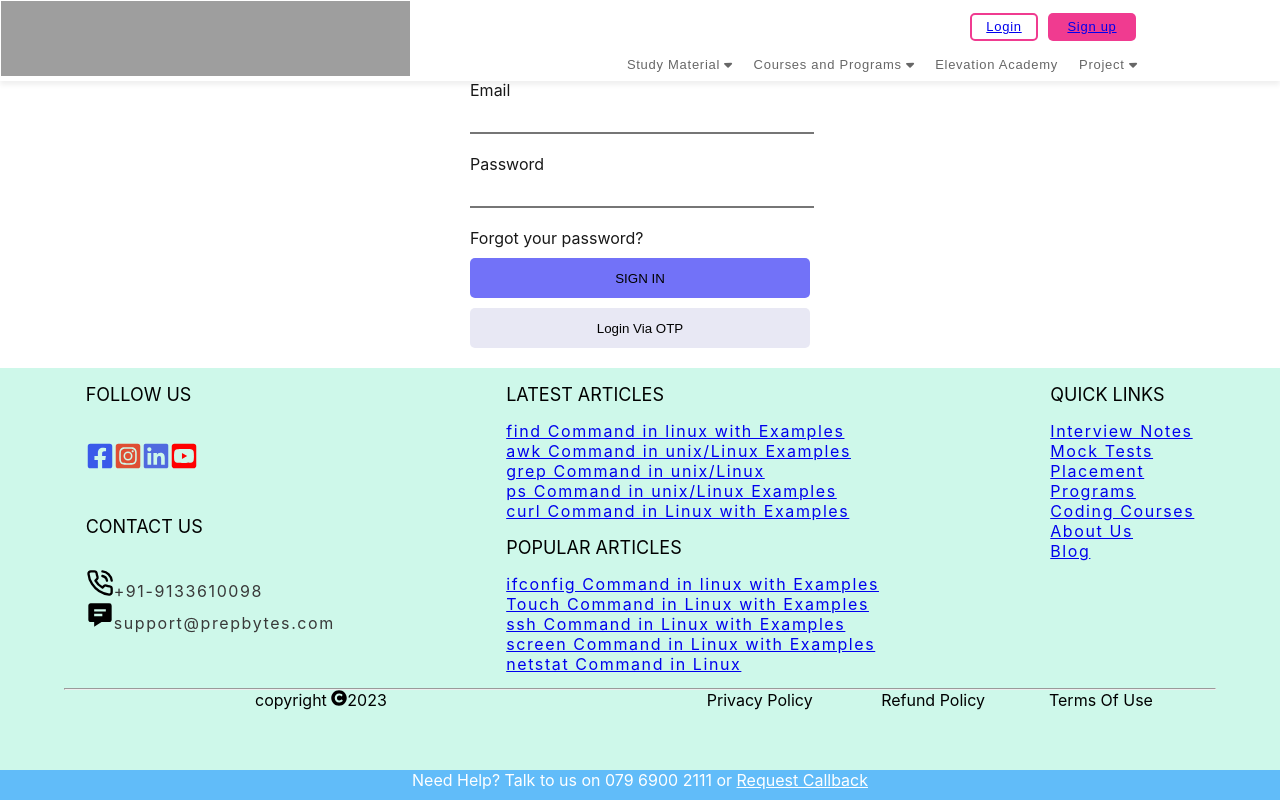
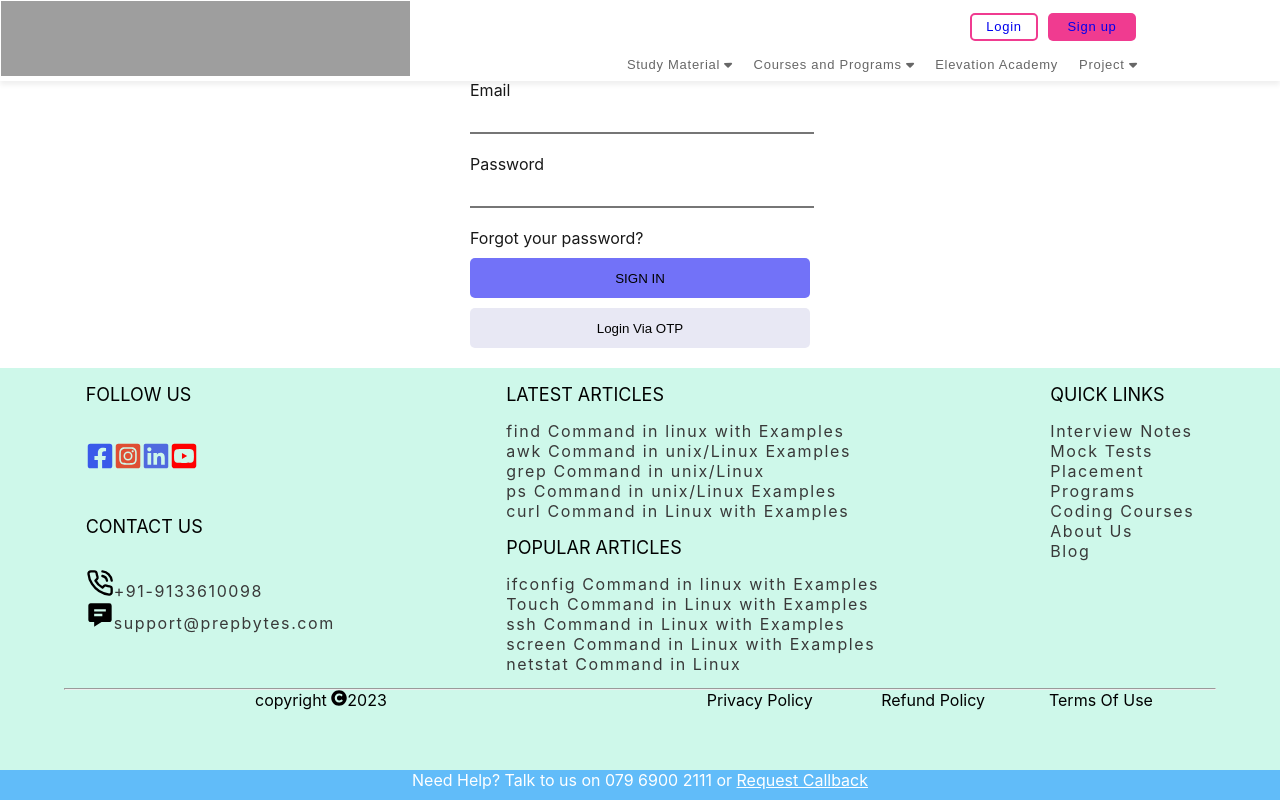
Before and after one commit to Nagavasu45/prepbytesclonefronted, a React (Create React App) app: page /Loginnsub in a window 1280 px wide. Built offline with nearby package versions, Linux system fonts and the light colour scheme; grey boxes are pictures that could not be loaded.

Commit message:
commit15

```diff
--- a/src/Stylesheets/footer.css
+++ b/src/Stylesheets/footer.css
@@ -49,12 +49,7 @@
 
 
 }
-.margin-align-2 NavLink{
-    text-decoration: none;
-    color:rgb(49, 48, 48);
-    font-size: 16px;
-    letter-spacing: 0.1rem;
-}
+
 .footer-hr{
 
 
@@ -95,6 +90,11 @@
     color:white;
 
 
+}
+
+.footer-navlink-style{
+    text-decoration: none;
+    color:rgb(57, 57, 57);
 }
 @media only screen  and (min-width:340px) and (max-width:750px){
     .footer-main-container{
--- a/src/Stylesheets/navbar.css
+++ b/src/Stylesheets/navbar.css
@@ -35,6 +35,7 @@
     font-weight:500;
     border-radius: 5px;
     letter-spacing:0.1ch;
+    text-decoration: none;
 }
 #login:hover{
     color: black;
@@ -49,6 +50,7 @@
     border-radius: 5px;
     color:white;
     letter-spacing:0.1ch;
+    text-decoration: none;
 }
 #signup:hover{
     color: black;
@@ -59,6 +61,15 @@
     right:8rem;
 
 }
+.text-style-navlink{
+  text-decoration: none;
+
+}
+.text-style-navlink:hover{
+  text-decoration: none;
+  color: black;
+}
+
 .dropdown {
     float: left;
     overflow: hidden;
--- a/src/components/Footer.js
+++ b/src/components/Footer.js
@@ -32,22 +32,22 @@ const Footer = () => {
         <div className='margin-align-1'>LATEST ARTICLES</div>
 
         <div className='margin-align-2'>
-        <NavLink>find Command in linux with Examples</NavLink><br/>
-        <NavLink>awk Command in unix/Linux Examples</NavLink><br/>
-        <NavLink>grep Command in unix/Linux </NavLink><br/>
-    <NavLink>ps Command in unix/Linux Examples</NavLink><br/>
-    <NavLink>curl Command in Linux with Examples</NavLink><br/>
+        <NavLink className="footer-navlink-style">find Command in linux with Examples</NavLink><br/>
+        <NavLink className="footer-navlink-style">awk Command in unix/Linux Examples</NavLink><br/>
+        <NavLink className="footer-navlink-style">grep Command in unix/Linux </NavLink><br/>
+    <NavLink className="footer-navlink-style">ps Command in unix/Linux Examples</NavLink><br/>
+    <NavLink className="footer-navlink-style">curl Command in Linux with Examples</NavLink><br/>
 
     </div>
 
     <div className='margin-align-3'>POPULAR ARTICLES</div>
 
     <div className='margin-align-2'>
-        <NavLink>ifconfig Command in linux with Examples</NavLink><br/>
-    <NavLink>Touch Command in Linux with Examples</NavLink><br/>
-    <NavLink>ssh Command in Linux with Examples </NavLink><br/>
-    <NavLink>screen Command in Linux with Examples</NavLink><br/>
-    <NavLink>netstat Command in Linux </NavLink><br/>
+        <NavLink className="footer-navlink-style">ifconfig Command in linux with Examples</NavLink><br/>
+    <NavLink className="footer-navlink-style">Touch Command in Linux with Examples</NavLink><br/>
+    <NavLink className="footer-navlink-style">ssh Command in Linux with Examples </NavLink><br/>
+    <NavLink className="footer-navlink-style">screen Command in Linux with Examples</NavLink><br/>
+    <NavLink className="footer-navlink-style">netstat Command in Linux </NavLink><br/>
 
     </div>
     </div>
@@ -55,13 +55,13 @@ const Footer = () => {
     <div className='margin-align-1'>QUICK LINKS</div>
 
     <div className='margin-align-2'>
-    <NavLink>Interview Notes</NavLink><br/>
-    <NavLink>Mock Tests</NavLink><br/>
-    <NavLink>Placement</NavLink><br/>
-    <NavLink>Programs</NavLink><br/>
-    <NavLink>Coding Courses</NavLink><br/>
-    <NavLink>About Us</NavLink><br/>
-    <NavLink>Blog</NavLink><br/>
+    <NavLink className="footer-navlink-style">Interview Notes</NavLink><br/>
+    <NavLink className="footer-navlink-style">Mock Tests</NavLink><br/>
+    <NavLink className="footer-navlink-style">Placement</NavLink><br/>
+    <NavLink className="footer-navlink-style">Programs</NavLink><br/>
+    <NavLink className="footer-navlink-style">Coding Courses</NavLink><br/>
+    <NavLink className="footer-navlink-style">About Us</NavLink><br/>
+    <NavLink className="footer-navlink-style">Blog</NavLink><br/>
     </div>
 
 
--- a/src/components/Navbar.js
+++ b/src/components/Navbar.js
@@ -50,8 +50,8 @@ const Navbar = () => {
 
             </div>
             </div>
-           {loginout ? <></>: <div className='header-login-signup-buttons'> <button id='login'><NavLink to='/Login'>Login</NavLink></button>
-                                                          <button id='signup'><NavLink to='/Signup'>Sign up</NavLink></button></div>}
+           {loginout ? <></>: <div className='header-login-signup-buttons'> <button id='login' ><NavLink to='/Login' className='text-style-navlink'>Login</NavLink></button>
+                                                          <button id='signup'><NavLink to='/Signup' className='text-style-navlink'>Sign up</NavLink></button></div>}
         </div>
         <div className='nav-bar-lists'>
 
```
